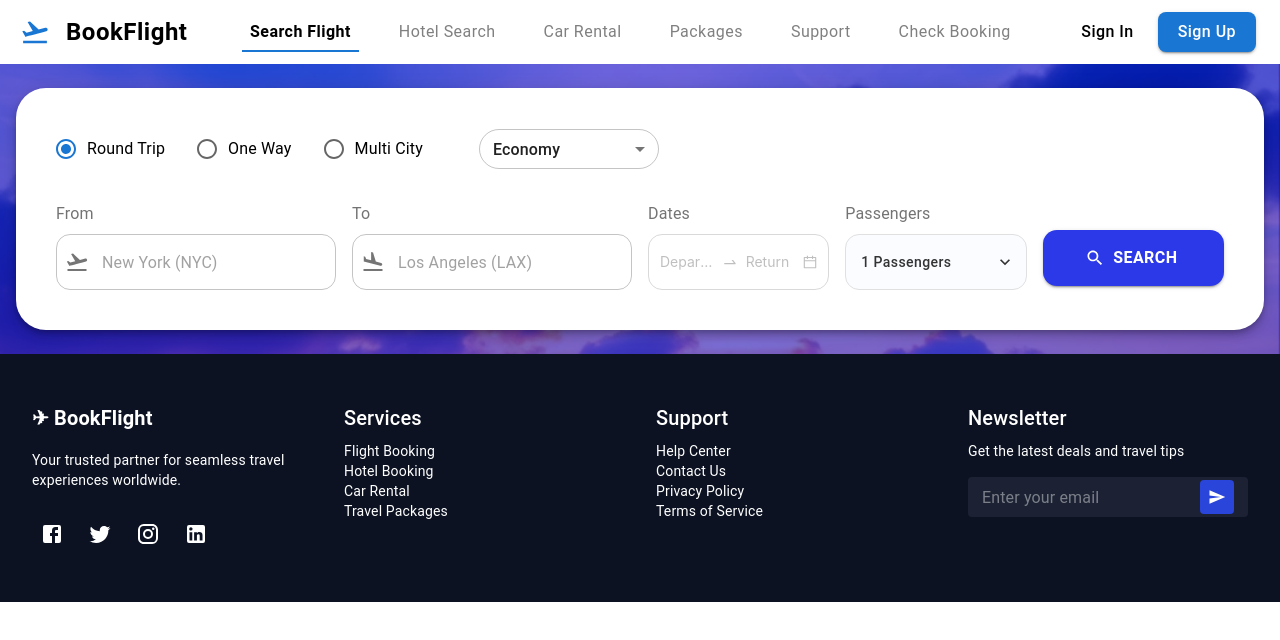
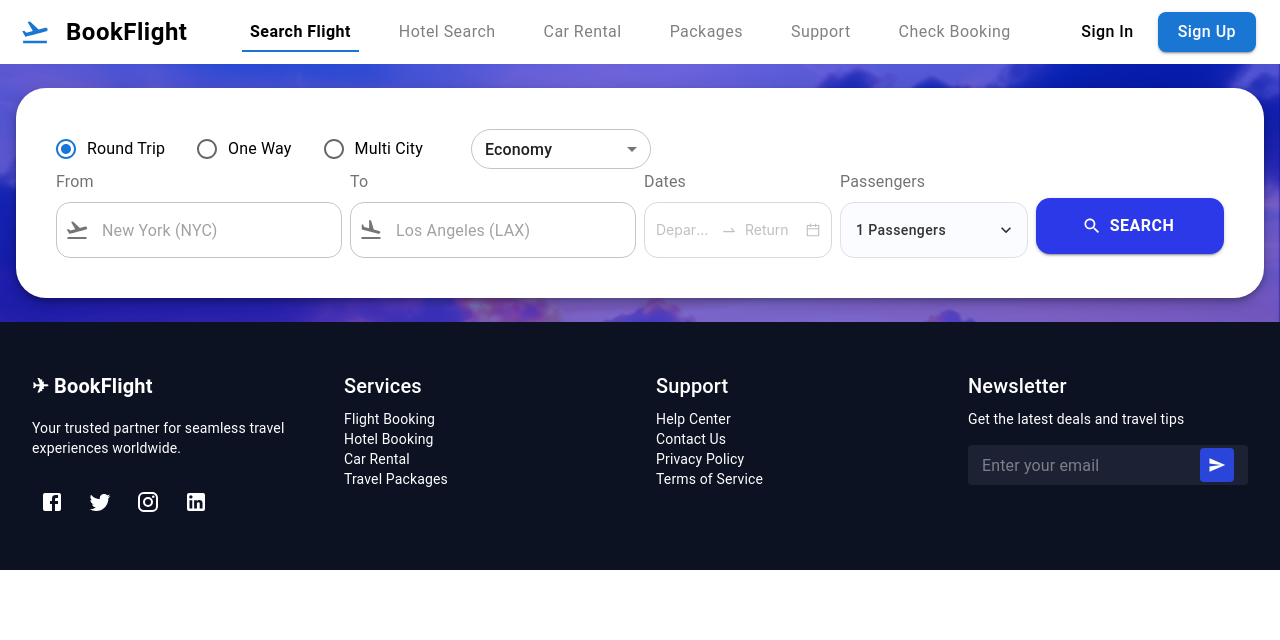
Before and after one commit to ankmay0/bookflight, a React (Create React App) app: page / in a window 1280 px wide. Shown: the top 640 px of the page. Built offline with nearby package versions, Linux system fonts and the light colour scheme.

Commit message:
making other stuffs beautiful

```diff
--- a/src/components/Flightsearch.tsx
+++ b/src/components/Flightsearch.tsx
@@ -158,8 +158,7 @@ const FlightSearch: React.FC = () => {
           sx={{
             display: "flex",
             alignItems: "center",
-            mb: 4,
-            gap: 2,
+            gap: 1,
           }}
         >
           <RadioGroup
@@ -213,7 +212,7 @@ const FlightSearch: React.FC = () => {
           </Select>
         </Box>
 
-        <Grid container spacing={2}>
+        <Grid container spacing={1}>
           <Grid item xs={12} sm={6} md={3}>
             <Typography fontWeight={400} mb={1} sx={{ color: "rgba(0, 0, 0, 0.55)" }}>
               From
```
